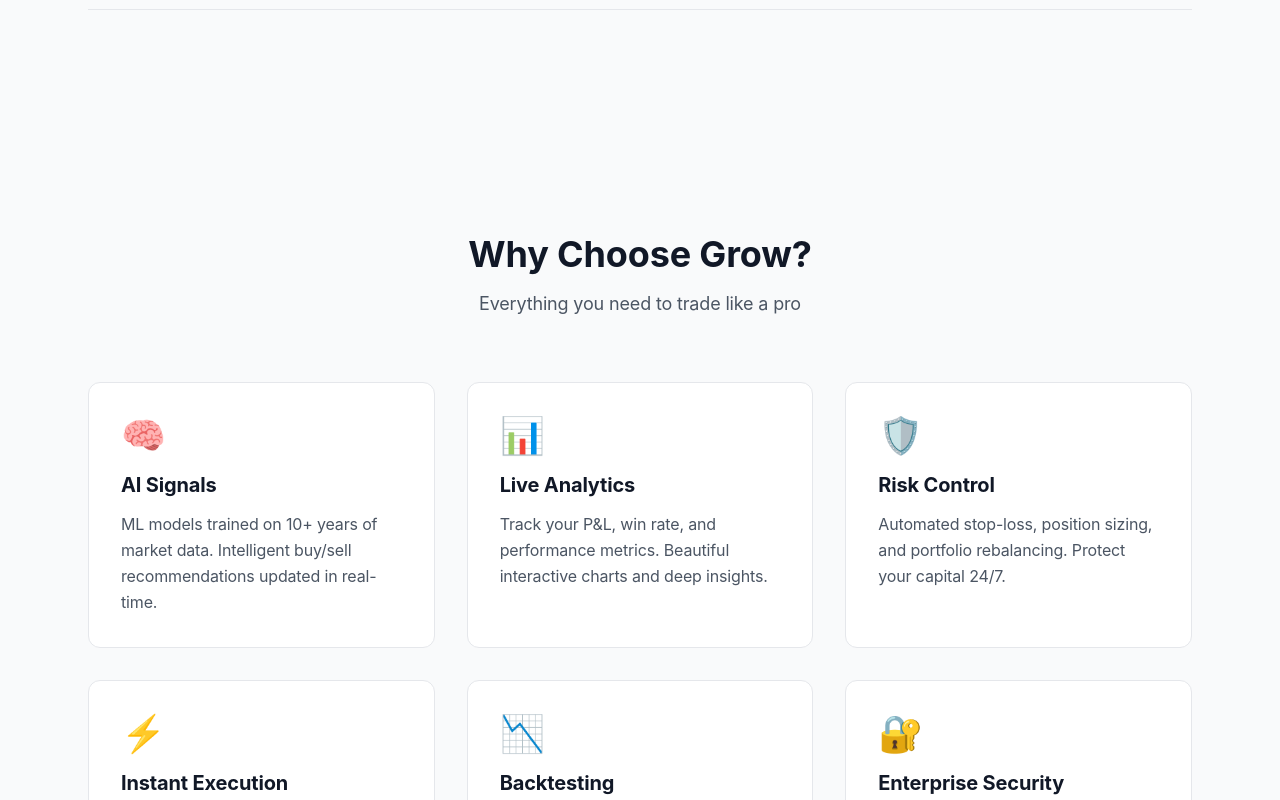
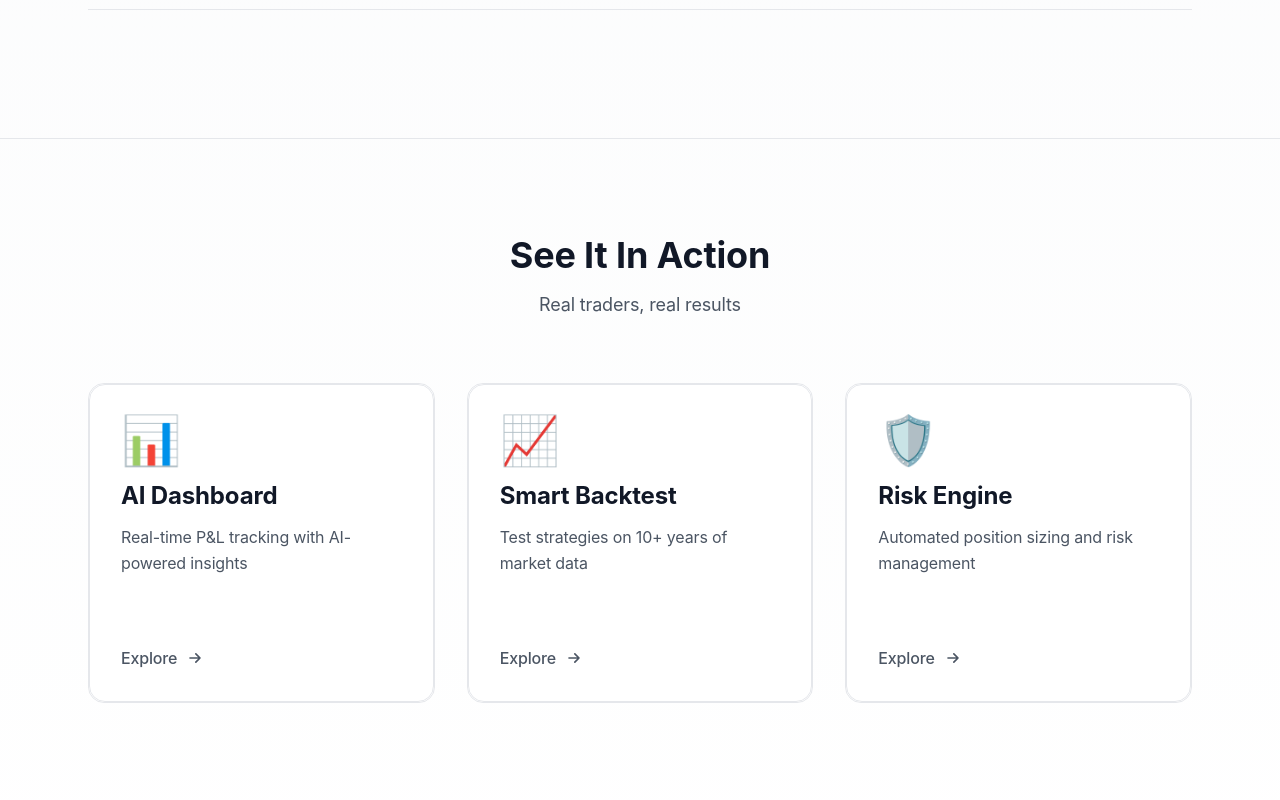
Before and after one commit to parth-xd/Grow, a React (Vite) app in the folder frontend/: page / in a window 1280 px wide. Shown: the part 880-1680 px from the top of the page. Built offline with nearby package versions, Linux system fonts and the light colour scheme.

Commit message:
feat: add custom cursor with animated dollar bills and featured work section - premium interactive experience

```diff
--- /dev/null
+++ b/frontend/src/components/CustomCursor.jsx
@@ -0,0 +1,168 @@
+import { useEffect, useState, useRef } from 'react';
+
+function CustomCursor() {
+  const cursorRef = useRef(null);
+  const particlesRef = useRef([]);
+  const mousePos = useRef({ x: 0, y: 0 });
+  const [isHovering, setIsHovering] = useState(false);
+  const [hidden, setHidden] = useState(true);
+  const animationRef = useRef(null);
+
+  useEffect(() => {
+    const handleMouseMove = (e) => {
+      mousePos.current = { x: e.clientX, y: e.clientY };
+
+      if (cursorRef.current) {
+        cursorRef.current.style.left = e.clientX + 'px';
+        cursorRef.current.style.top = e.clientY + 'px';
+      }
+
+      // Update particles
+      if (particlesRef.current.length > 0) {
+        particlesRef.current.forEach((particle, index) => {
+          const angle = (index / particlesRef.current.length) * Math.PI * 2;
+          const distance = 40 + Math.sin(Date.now() / 500 + angle) * 10;
+
+          particle.x = mousePos.current.x + Math.cos(angle) * distance;
+          particle.y = mousePos.current.y + Math.sin(angle) * distance;
+          particle.rotation = (Date.now() / 20 + angle * 180) % 360;
+
+          if (particle.element) {
+            particle.element.style.left = particle.x + 'px';
+            particle.element.style.top = particle.y + 'px';
+            particle.element.style.transform = `translate(-50%, -50%) rotate(${particle.rotation}deg) scale(${isHovering ? 1 : 0.5})`;
+            particle.element.style.opacity = isHovering ? 0.8 : 0.3;
+          }
+        });
+      }
+    };
+
+    const handleMouseEnter = (e) => {
+      setHidden(false);
+      // Check if hovering over interactive elements
+      if (e.target.closest('.hover-cursor') || e.target.closest('button') || e.target.closest('a')) {
+        setIsHovering(true);
+      }
+    };
+
+    const handleMouseLeave = () => {
+      setHidden(true);
+      setIsHovering(false);
+    };
+
+    const handleMouseOver = (e) => {
+      if (e.target.closest('.hover-cursor')) {
+        setIsHovering(true);
+      }
+    };
+
+    const handleMouseOut = (e) => {
+      if (e.target.closest('.hover-cursor')) {
+        setIsHovering(false);
+      }
+    };
+
+    // Create particles on mount
+    const createParticles = () => {
+      const particleCount = 6;
+      particlesRef.current = [];
+
+      for (let i = 0; i < particleCount; i++) {
+        const element = document.createElement('div');
+        element.className = 'custom-cursor-particle';
+        element.innerHTML = i % 2 === 0 ? '💰' : '📈';
+        element.style.position = 'fixed';
+        element.style.pointerEvents = 'none';
+        element.style.fontSize = '16px';
+        element.style.zIndex = '9998';
+        element.style.transition = 'all 0.3s cubic-bezier(0.23, 1, 0.320, 1)';
+        document.body.appendChild(element);
+
+        particlesRef.current.push({
+          element,
+          x: 0,
+          y: 0,
+          rotation: 0
+        });
+      }
+    };
+
+    createParticles();
+    window.addEventListener('mousemove', handleMouseMove);
+    window.addEventListener('mouseenter', handleMouseEnter);
+    window.addEventListener('mouseleave', handleMouseLeave);
+    document.addEventListener('mouseover', handleMouseOver);
+    document.addEventListener('mouseout', handleMouseOut);
+
+    // Animation loop
+    const animate = () => {
+      animationRef.current = requestAnimationFrame(animate);
+    };
+
+    animate();
+
+    return () => {
+      window.removeEventListener('mousemove', handleMouseMove);
+      window.removeEventListener('mouseenter', handleMouseEnter);
+      window.removeEventListener('mouseleave', handleMouseLeave);
+      document.removeEventListener('mouseover', handleMouseOver);
+      document.removeEventListener('mouseout', handleMouseOut);
+      if (animationRef.current) {
+        cancelAnimationFrame(animationRef.current);
+      }
+      particlesRef.current.forEach(p => {
+        if (p.element && p.element.parentNode) {
+          p.element.parentNode.removeChild(p.element);
+        }
+      });
+    };
+  }, [isHovering]);
+
+  return (
+    <>
+      {/* Main cursor */}
+      <div
+        ref={cursorRef}
+        className={`custom-cursor ${hidden ? 'hidden' : ''}`}
+        style={{
+          position: 'fixed',
+          pointerEvents: 'none',
+          zIndex: 9999,
+          transition: 'transform 0.1s ease-out',
+          transform: `translate(-50%, -50%) scale(${isHovering ? 1.2 : 1})`,
+        }}
+      >
+        <div className={`w-8 h-8 rounded-full border-2 transition-all duration-300 ${
+          isHovering
+            ? 'border-blue-500 bg-blue-50 shadow-lg shadow-blue-500/50'
+            : 'border-gray-400 bg-white/20'
+        }`}
+        >
+          <div className="w-1 h-1 bg-blue-500 rounded-full absolute top-1/2 left-1/2 transform -translate-x-1/2 -translate-y-1/2"></div>
+        </div>
+      </div>
+
+      {/* Hide default cursor */}
+      <style>{`
+        * {
+          cursor: none !important;
+        }
+
+        .custom-cursor-particle {
+          will-change: transform;
+        }
+
+        @keyframes pulse-cursor {
+          0%, 100% {
+            transform: scale(1);
+          }
+          50% {
+            transform: scale(1.1);
+          }
+        }
+      `}</style>
+    </>
+  );
+}
+
+export default CustomCursor;
--- a/frontend/src/pages/LandingPage.jsx
+++ b/frontend/src/pages/LandingPage.jsx
@@ -1,22 +1,26 @@
 import { useNavigate } from 'react-router-dom';
+import CustomCursor from '../components/CustomCursor';
 
 function LandingPage() {
   const navigate = useNavigate();
 
   return (
-    <div className="min-h-screen bg-gray-50 text-gray-900 overflow-hidden">
+    <div className="min-h-screen bg-gradient-to-b from-gray-50 via-white to-gray-50 text-gray-900 overflow-hidden">
+      {/* Custom Cursor */}
+      <CustomCursor />
+
       {/* Navigation */}
-      <nav className="sticky top-0 z-50 bg-white/90 backdrop-blur-md border-b border-gray-200">
+      <nav className="sticky top-0 z-40 bg-white/90 backdrop-blur-md border-b border-gray-200">
         <div className="max-w-7xl mx-auto px-6 py-4 flex justify-between items-center">
-          <div className="flex items-center gap-3">
-            <div className="w-10 h-10 rounded-full bg-gray-900 flex items-center justify-center">
+          <div className="flex items-center gap-3 hover-cursor">
+            <div className="w-10 h-10 rounded-xl bg-gradient-to-br from-gray-900 to-gray-800 flex items-center justify-center shadow-md">
               <span className="text-lg font-bold text-white">G</span>
             </div>
             <span className="text-xl font-semibold text-gray-900">Grow</span>
           </div>
           <button
             onClick={() => navigate('/login')}
-            className="px-6 py-2 bg-gray-900 text-white font-medium rounded-lg hover:bg-gray-800 transition-colors"
+            className="px-6 py-2 bg-gray-900 text-white font-medium rounded-xl hover:bg-gray-800 transition-all duration-200 hover-cursor hover:shadow-md active:scale-95"
           >
             Sign In
           </button>
@@ -26,7 +30,7 @@ function LandingPage() {
       {/* Hero Section */}
       <div className="relative max-w-6xl mx-auto px-6 py-32">
         <div className="text-center mb-16">
-          <h1 className="text-5xl md:text-6xl font-bold mb-6 leading-tight text-gray-900">
+          <h1 className="text-5xl md:text-6xl font-bold mb-6 leading-tight text-gray-900 animate-fade-in">
             Trade Smarter<br />Not Harder
           </h1>
           <p className="text-lg text-gray-600 mb-12 max-w-2xl mx-auto leading-relaxed">
@@ -34,7 +38,7 @@ function LandingPage() {
           </p>
           <button
             onClick={() => navigate('/login')}
-            className="bg-gray-900 text-white font-semibold py-3 px-10 text-base rounded-lg hover:bg-gray-800 transition-colors inline-block"
+            className="bg-gray-900 text-white font-semibold py-3 px-10 text-base rounded-xl hover:bg-gray-800 hover:shadow-lg transition-all duration-200 inline-block hover-cursor active:scale-95"
           >
             Get Started for Free
           </button>
@@ -46,6 +50,37 @@ function LandingPage() {
           <StatItem value="10K+" label="Active Traders" icon="📈" />
           <StatItem value="₹50Cr+" label="Volume Traded" icon="💰" />
           <StatItem value="24/7" label="AI Monitoring" icon="🤖" />
+        </div>
+      </div>
+
+      {/* Featured Work Section */}
+      <div className="relative py-24 border-t border-gray-200">
+        <div className="max-w-6xl mx-auto px-6">
+          <div className="text-center mb-16">
+            <h2 className="text-4xl font-bold mb-4 text-gray-900">See It In Action</h2>
+            <p className="text-lg text-gray-600">Real traders, real results</p>
+          </div>
+
+          <div className="grid grid-cols-1 md:grid-cols-3 gap-8">
+            <FeaturedWork
+              title="AI Dashboard"
+              description="Real-time P&L tracking with AI-powered insights"
+              icon="📊"
+              color="blue"
+            />
+            <FeaturedWork
+              title="Smart Backtest"
+              description="Test strategies on 10+ years of market data"
+              icon="📈"
+              color="purple"
+            />
+            <FeaturedWork
+              title="Risk Engine"
+              description="Automated position sizing and risk management"
+              icon="🛡️"
+              color="green"
+            />
+          </div>
         </div>
       </div>
 
@@ -118,14 +153,14 @@ function LandingPage() {
 
       {/* CTA Section */}
       <div className="relative max-w-4xl mx-auto px-6 py-20">
-        <div className="bg-gray-900 border border-gray-200 p-12 rounded-2xl text-center shadow-sm">
+        <div className="bg-gradient-to-br from-gray-900 to-gray-800 border border-gray-700 p-12 rounded-2xl text-center shadow-xl">
           <h2 className="text-4xl font-bold mb-4 text-white">Ready to Elevate Your Trading?</h2>
           <p className="text-lg text-gray-300 mb-10 max-w-2xl mx-auto">
             Join thousands of traders using Grow to make smarter, faster decisions with AI.
           </p>
           <button
             onClick={() => navigate('/login')}
-            className="bg-white text-gray-900 font-semibold py-3 px-10 text-base rounded-lg hover:bg-gray-100 transition-colors inline-block"
+            className="bg-white text-gray-900 font-semibold py-3 px-10 text-base rounded-xl hover:bg-gray-100 hover:shadow-lg transition-all duration-200 inline-block hover-cursor active:scale-95"
           >
             Start Trading Now
           </button>
@@ -192,7 +227,7 @@ function StatItem({ value, label, icon }) {
 
 function Feature({ icon, title, description }) {
   return (
-    <div className="group bg-white border border-gray-200 p-8 rounded-xl hover:border-gray-300 transition-all hover:shadow-md h-full">
+    <div className="group bg-white border border-gray-200 p-8 rounded-2xl hover:border-gray-300 hover:shadow-md transition-all h-full hover-cursor">
       <div className="text-4xl mb-4 group-hover:scale-110 transition-transform">{icon}</div>
       <h3 className="text-xl font-bold text-gray-900 mb-3">{title}</h3>
       <p className="text-gray-600 leading-relaxed">{description}</p>
@@ -200,4 +235,39 @@ function Feature({ icon, title, description }) {
   );
 }
 
+function FeaturedWork({ title, description, icon, color }) {
+  const colorClasses = {
+    blue: 'from-blue-500 to-blue-600 shadow-blue-500/30',
+    purple: 'from-purple-500 to-purple-600 shadow-purple-500/30',
+    green: 'from-green-500 to-green-600 shadow-green-500/30',
+  };
+
+  return (
+    <div className={`group relative hover-cursor overflow-hidden rounded-2xl bg-white border border-gray-200 h-80 transition-all duration-300 hover:shadow-2xl hover:border-gray-300 cursor-pointer`}>
+      {/* Background gradient */}
+      <div className={`absolute inset-0 bg-gradient-to-br ${colorClasses[color]} opacity-0 group-hover:opacity-10 transition-opacity duration-500`}></div>
+
+      {/* Content */}
+      <div className="relative h-full p-8 flex flex-col justify-between">
+        <div>
+          <div className="text-5xl mb-4 group-hover:scale-125 transition-transform duration-300 inline-block">{icon}</div>
+          <h3 className="text-2xl font-bold text-gray-900 mb-3 group-hover:translate-x-1 transition-transform">{title}</h3>
+          <p className="text-gray-600 leading-relaxed">{description}</p>
+        </div>
+
+        {/* Explore indicator */}
+        <div className="flex items-center gap-2 text-gray-600 group-hover:text-gray-900 transition-colors">
+          <span className="font-medium">Explore</span>
+          <svg className="w-5 h-5 group-hover:translate-x-2 transition-transform" fill="none" stroke="currentColor" viewBox="0 0 24 24">
+            <path strokeLinecap="round" strokeLinejoin="round" strokeWidth={2} d="M13 7l5 5m0 0l-5 5m5-5H6" />
+          </svg>
+        </div>
+      </div>
+
+      {/* Animated border */}
+      <div className="absolute inset-0 rounded-2xl border border-gray-200 group-hover:border-gray-300 transition-colors pointer-events-none"></div>
+    </div>
+  );
+}
+
 export default LandingPage;
```
